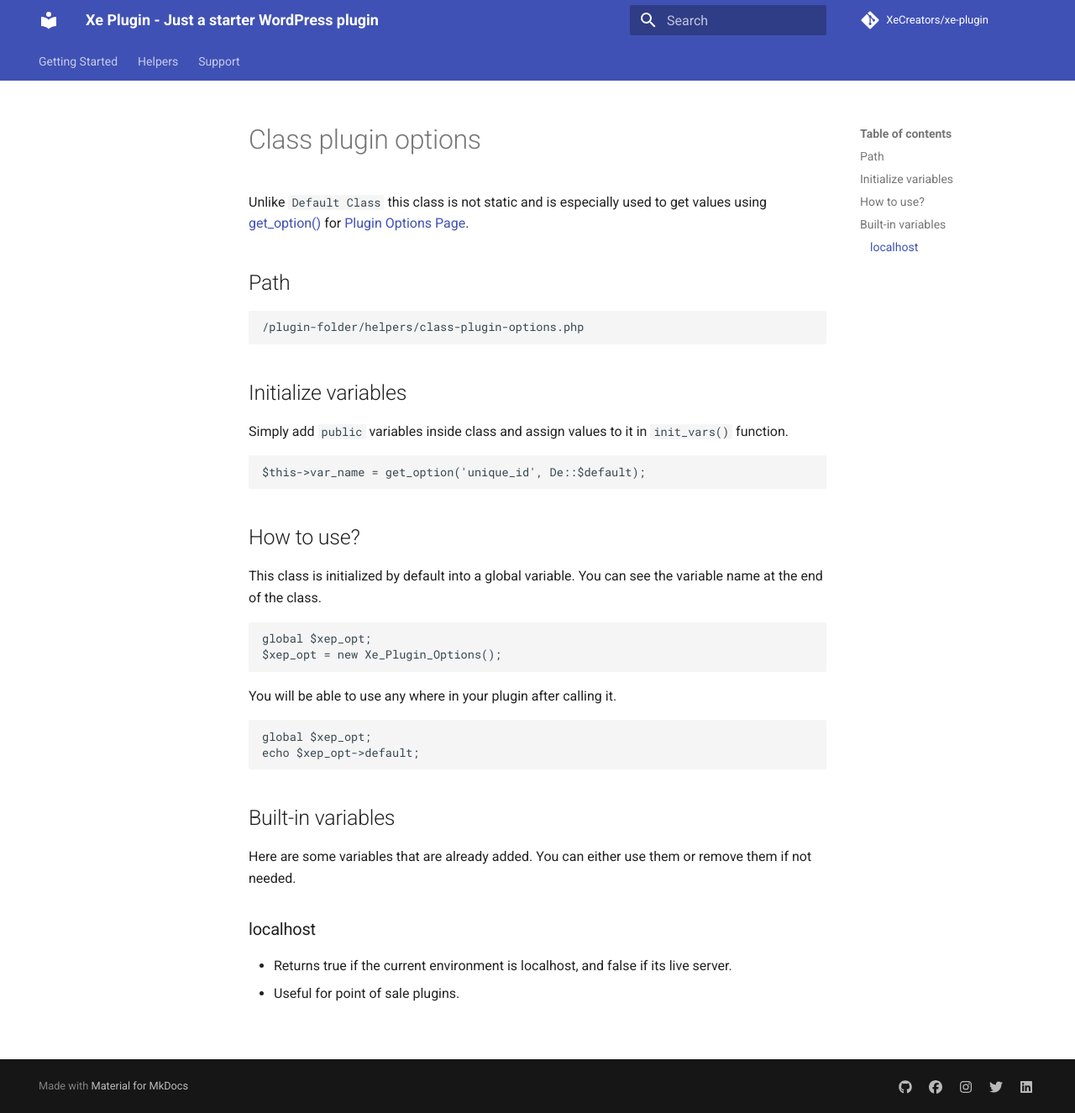
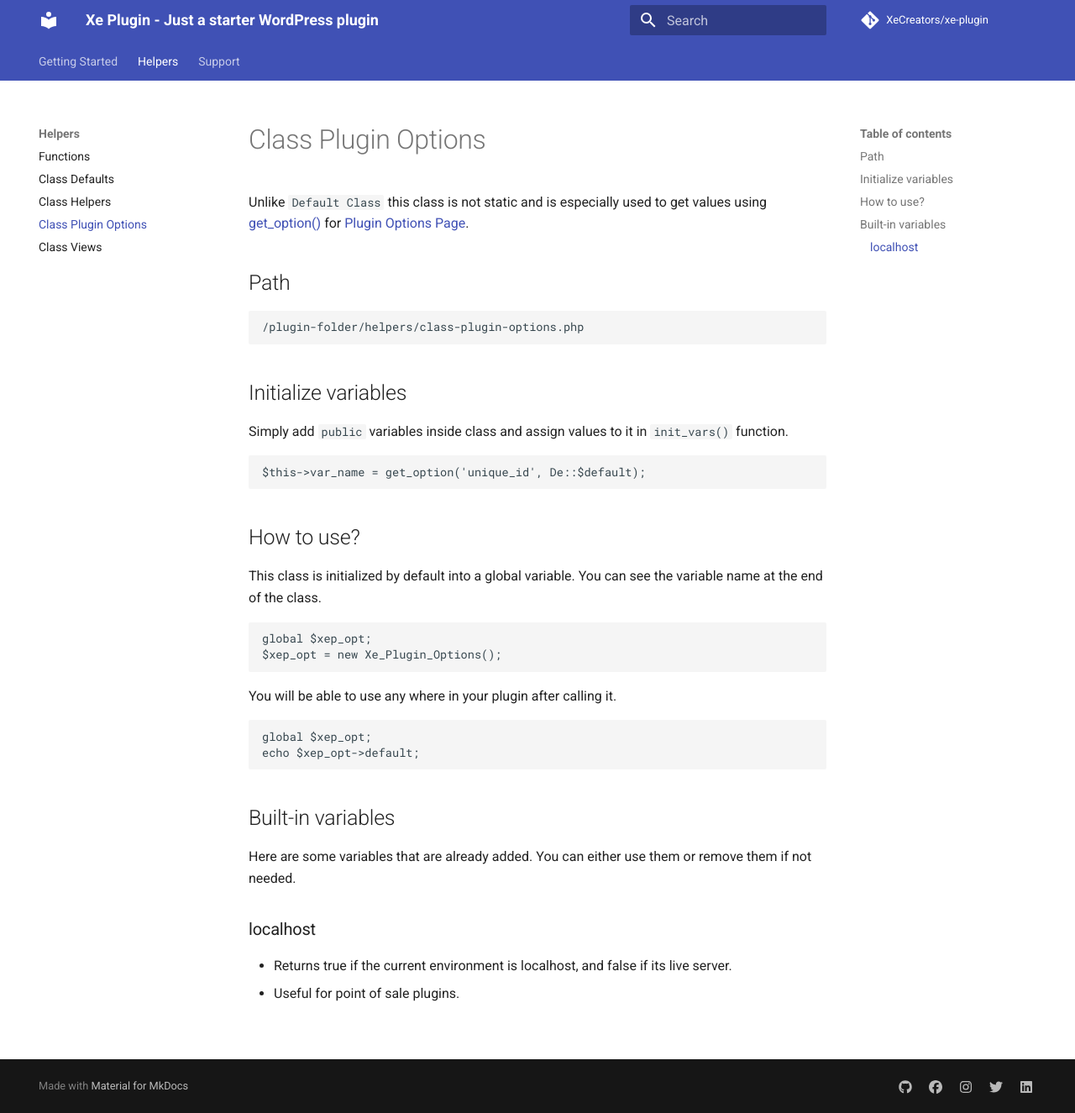
Before and after one commit to zohaib87/xe-plugin, an MkDocs documentation site: the page built from docs/class-plugin-options.md, in a window 1280 px wide and 1325 px high. Shown: the whole window at 84% size. Built offline with MkDocs 1.6.1 and Material for MkDocs 9.7.7, drawn with Linux system fonts in a browser that asks for light colours; comment, search, counter and statistics services are not loaded.

Commit message:
Updated documentation

```diff
--- a/mkdocs.yml
+++ b/mkdocs.yml
@@ -8,9 +8,13 @@ nav:
   - Getting Started:
     - Introduction: index.md
     - Let's Start: start.md
+    - Main Plugin File: main.md
   - Helpers:
-    - Class Defaults: defaults.md
-    - Class Helpers: helpers.md
+    - Functions: functions.md
+    - Class Defaults: class-defaults.md
+    - Class Helpers: class-helpers.md
+    - Class Plugin Options: class-plugin-options.md
+    - Class Views: class-views.md
   - Support: support.md
 
 theme:
```
Also changed, not shown: docs/defaults.md (deleted, +0 -2 lines), docs/helpers.md (deleted, +0 -2 lines).
